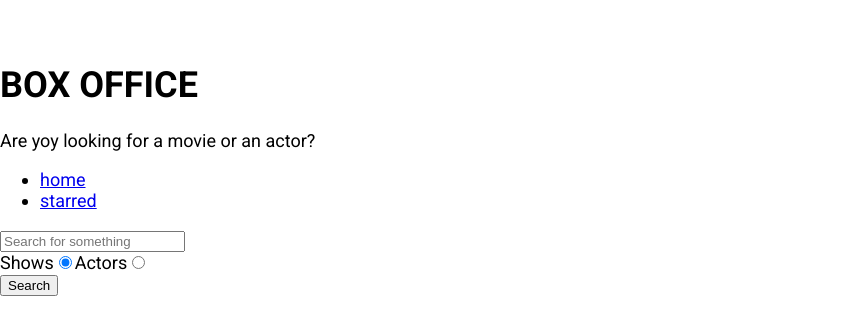
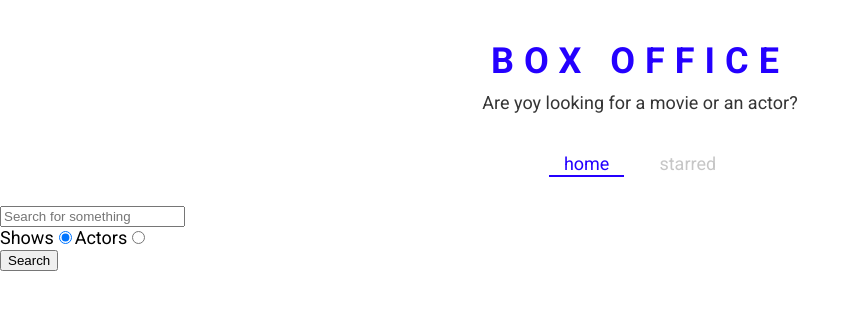
Before and after one commit to lucy-16/box-office, a React (Create React App) app: page / in a window 1280 px wide. Shown: the top 334 px of the page, without its empty margins (0-860 px from the left). Built offline with nearby package versions, Linux system fonts and the light colour scheme.

Commit message:
defined theme for styled components and created few style components

```diff
--- a/src/App.js
+++ b/src/App.js
@@ -1,14 +1,25 @@
 
 import React from 'react';
 import { Switch, Route } from 'react-router-dom';
+import { ThemeProvider } from 'styled-components';
+
 import Home from './pages/Home';
 import Starred from './pages/Starred';
 import Show from './pages/Show';
 
+const theme = {
+  mainColors: {
+    blue: '#2400ff',
+    gray: '#c6c6c6',
+    dark: '#353535',
+  },
+};
+
+
 function App() {
   return (
 
-
+    <ThemeProvider theme={theme}>
       <Switch>
         <Route exact path="/">
           <Home />
@@ -27,6 +38,7 @@
         </Route>
       </Switch>
 
+      </ThemeProvider>
   );
 }
 
--- a/src/components/Navs.js
+++ b/src/components/Navs.js
@@ -1,5 +1,6 @@
 import React from 'react'
-import {Link} from "react-router-dom"
+import {useLocation} from "react-router-dom"
+import { NavList, LinkStyled } from './Navs.styled';
 
 const LINKS = [
     {to: "/", text: "home" },
@@ -7,19 +8,23 @@
 ];
 
 const Navs = () => {
+  const location = useLocation();
   return (
     <div>
-        <ul>
-            {LINKS.map (item => (
-            <li key={item.to}>
-                    <Link to={item.to}>{item.text}</Link>
-                </li>
-            ))
-            }
-
-        </ul>
+        <NavList>
+        {LINKS.map(item => (
+          <li key={item.to}>
+            <LinkStyled
+              to={item.to}
+              className={item.to === location.pathname ? 'active' : ''}
+            >
+              {item.text}
+            </LinkStyled>
+          </li>
+        ))}
+      </NavList>
     </div>
-  )
-}
+  );
+};
 
 export default Navs
--- /dev/null
+++ b/src/components/Navs.styled.js
@@ -0,0 +1,41 @@
+import styled from 'styled-components';
+import { Link } from 'react-router-dom';
+
+export const NavList = styled.ul`
+  display: flex;
+  justify-content: center;
+  list-style: none;
+  margin: 0 0 30px;
+  padding: 0;
+`;
+
+export const LinkStyled = styled(Link)`
+  margin: 0 10px;
+  padding: 3px 15px;
+  position: relative;
+  text-decoration: none;
+  color: ${({ theme }) => theme.mainColors.gray};
+  &.active {
+    color: ${({ theme }) => theme.mainColors.blue};
+    &:after {
+      content: '';
+      position: absolute;
+      display: block;
+      height: 2px;
+      left: 0%;
+      bottom: 0;
+      background-color: ${({ theme }) => theme.mainColors.blue};
+      animation: slide-in 0.3s ease-in forwards;
+      @keyframes slide-in {
+        from {
+          left: 50%;
+          width: 0;
+        }
+        to {
+          left: 0%;
+          width: 100%;
+        }
+      }
+    }
+  }
+`;
--- a/src/components/Title.js
+++ b/src/components/Title.js
@@ -1,11 +1,12 @@
-import React from 'react'
+import React from 'react';
+import { TitleWrapper } from './Title.styled';
 
 const Title = ({title,subtitle}) => {
   return (
-    <div>
+    <TitleWrapper>
         <h1>{title}</h1>
         <p> {subtitle}</p>
-    </div>
+    </TitleWrapper>
   )
 }
 
--- /dev/null
+++ b/src/components/Title.styled.js
@@ -0,0 +1,18 @@
+import styled from 'styled-components';
+
+export const TitleWrapper = styled.div`
+  text-align: center;
+  margin: 0 0 40px;
+
+  h1 {
+    color: ${({ theme }) => theme.mainColors.blue};
+    letter-spacing: 10px;
+    text-transform: uppercase;
+    margin: 0 0 10px;
+  }
+
+  p {
+    color: ${({ theme }) => theme.mainColors.dark};
+    margin: 0;
+  }
+`;
```
